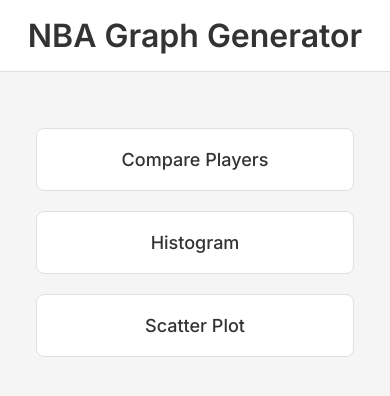
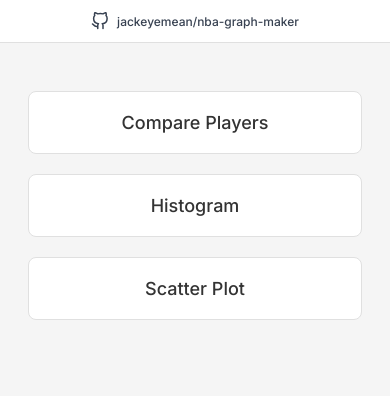
Before and after one commit to jackeyemean/nba-graph-maker, a React (Create React App) app in the folder frontend/: page / in a window 390 px wide. Shown: the top 396 px of the page. Built offline with nearby package versions, Linux system fonts and the light colour scheme; no server answers.

Commit message:
responsiveness for player comparison filters

```diff
--- a/frontend/src/App.css
+++ b/frontend/src/App.css
@@ -9,6 +9,29 @@
   padding: 1rem 1rem;
   background-color: white;
   border-bottom: 1px solid #e0e0e0;
+  display: flex;
+  align-items: center;
+  justify-content: center;
+}
+
+.github-link {
+  display: flex;
+  align-items: center;
+  color: #374151;
+  text-decoration: none;
+  font-size: 14px;
+  font-weight: 500;
+  transition: color 0.2s ease;
+}
+
+.github-link:hover {
+  color: #111827;
+}
+
+.github-icon {
+  width: 20px;
+  height: 20px;
+  margin-right: 8px;
 }
 
 .App-header h1 {
@@ -144,4 +167,28 @@
   .chart-container {
     height: 400px;
   }
+
+  .github-link {
+    font-size: 12px;
+  }
+
+  .github-link {
+    padding: 0; /* Remove padding constraints */
+  }
+
+  .github-icon {
+    width: 18px;
+    height: 18px;
+    margin-right: 8px; /* Keep consistent spacing */
+  }
 }
+
+@media (max-width: 480px) {
+  .App-header {
+    padding: 0.75rem;
+  }
+
+  .App-main {
+    padding: 0.5rem;
+  }
+}
--- a/frontend/src/App.js
+++ b/frontend/src/App.js
@@ -63,7 +63,28 @@
   return (
     <div className="App">
       <header className="App-header">
-        <h1>NBA Graph Generator</h1>
+        <a
+          href="https://github.com/jackeyemean/nba-graph-maker"
+          target="_blank"
+          rel="noopener noreferrer"
+          className="github-link"
+        >
+          <svg
+            stroke="currentColor"
+            fill="none"
+            strokeWidth="2"
+            viewBox="0 0 24 24"
+            strokeLinecap="round"
+            strokeLinejoin="round"
+            className="github-icon"
+            height="1em"
+            width="1em"
+            xmlns="http://www.w3.org/2000/svg"
+          >
+            <path d="M9 19c-5 1.5-5-2.5-7-3m14 6v-3.87a3.37 3.37 0 0 0-.94-2.61c3.14-.35 6.44-1.54 6.44-7A5.44 5.44 0 0 0 20 4.77 5.07 5.07 0 0 0 19.91 1S18.73.65 16 2.48a13.38 13.38 0 0 0-7 0C6.27.65 5.09 1 5.09 1A5.07 5.07 0 0 0 5 4.77a5.44 5.44 0 0 0-1.5 3.78c0 5.42 3.3 6.61 6.44 7A3.37 3.37 0 0 0 9 18.13V22"></path>
+          </svg>
+          <span>jackeyemean/nba-graph-maker</span>
+        </a>
       </header>
 
       <main className="App-main">
--- a/frontend/src/components/GraphForm.css
+++ b/frontend/src/components/GraphForm.css
@@ -44,12 +44,14 @@
   display: block;
 }
 
-/* Make X and Y axis filters take up the second row */
-.form-field:has(select[value*="xAxis"]) {
+/* Make X and Y axis filters take up the second row on desktop */
+.form-field.xAxisType,
+.player-comparison-grid .form-field.xAxisType {
   grid-column: 1 / 2;
 }
 
-.form-field:has(select[value*="yAxis"]) {
+.form-field.yAxisType,
+.player-comparison-grid .form-field.yAxisType {
   grid-column: 2 / 3;
 }
 
@@ -67,6 +69,12 @@
 .player-comparison-grid .form-field.yAxisType {
   grid-column: 2;
   grid-row: 2;
+}
+
+/* Make players field always take full width - override any other grid rules */
+.form-field.players,
+.player-comparison-grid .form-field.players {
+  grid-column: 1 / -1 !important;
 }
 
 .form-field {
@@ -135,6 +143,7 @@
   top: 100%;
   left: 0;
   right: 0;
+  width: 100%;
   background: white;
   border: 2px solid #e1e5e9;
   border-top: none;
@@ -380,6 +389,16 @@
 @media (max-width: 768px) {
   .form-grid {
     grid-template-columns: 1fr;
+    gap: 16px;
+  }
+
+  /* On mobile, X and Y axis fields stack naturally */
+  .form-field.xAxisType,
+  .form-field.yAxisType,
+  .player-comparison-grid .form-field.xAxisType,
+  .player-comparison-grid .form-field.yAxisType {
+    grid-column: 1 / -1;
+    grid-row: auto; /* Reset grid row to let them stack naturally */
   }
 
   .graph-form {
@@ -389,6 +408,38 @@
   .generate-button {
     width: 100%;
     min-width: auto;
+    padding: 16px 32px; /* Larger touch target */
+  }
+
+  .form-field input,
+  .form-field select {
+    padding: 12px; /* Larger touch target */
+    font-size: 16px; /* Prevent zoom on iOS */
+  }
+
+  .player-option {
+    padding: 12px; /* Larger touch target */
+  }
+}
+
+@media (max-width: 480px) {
+  .graph-form {
+    padding: 12px;
+  }
+
+  .form-grid {
+    gap: 12px;
+  }
+}
+
+/* Stack X and Y axis on smaller screens */
+@media (max-width: 600px) {
+  .form-field.xAxisType,
+  .form-field.yAxisType,
+  .player-comparison-grid .form-field.xAxisType,
+  .player-comparison-grid .form-field.yAxisType {
+    grid-column: 1 / -1;
+    grid-row: auto; /* Reset grid row to let them stack naturally */
   }
 }
 
```
